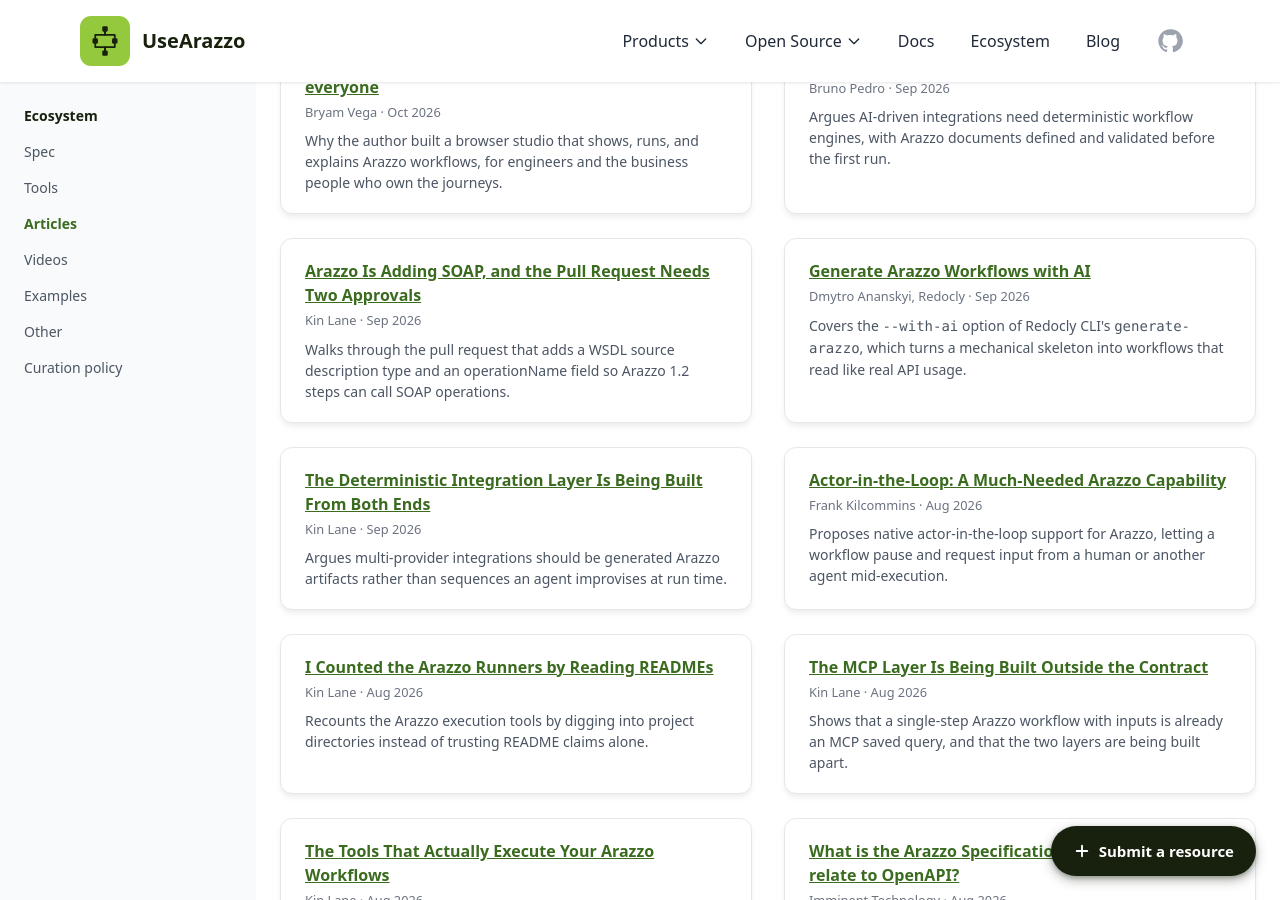
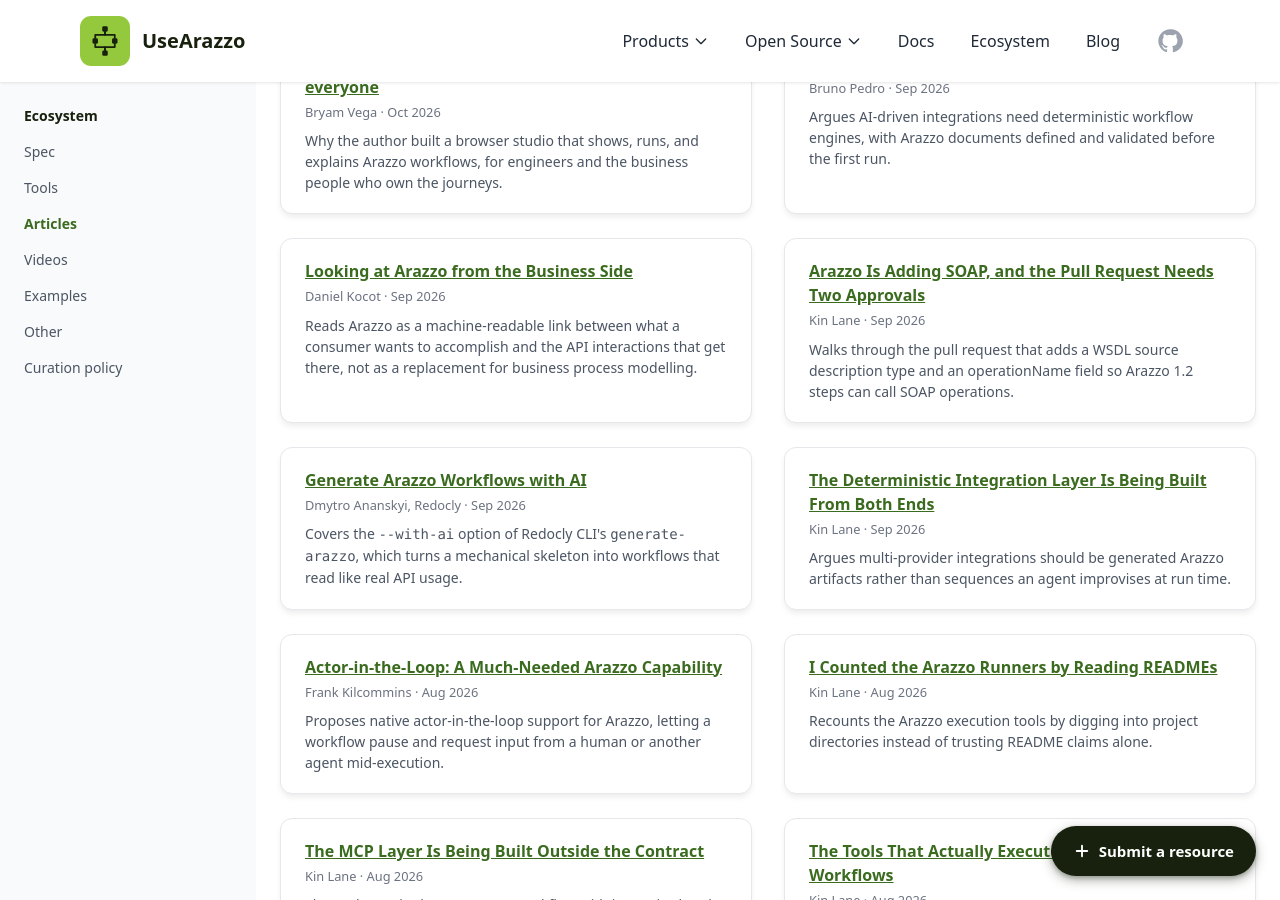
Before and after one commit to usearazzo/website, a Jekyll site: the page built from pages/ecosystem.html, in a window 1280 px wide and 900 px high, scrolled down 7621 px. Built offline with Jekyll 4.4.1, drawn with Linux system fonts in a browser that asks for light colours.

Commit message:
feat(ecosystem): add Daniel Kocot's article on Arazzo from the business side

```diff
--- a/pages/ecosystem.html
+++ b/pages/ecosystem.html
@@ -504,6 +504,11 @@
           <a href="https://apichangelog.substack.com/p/the-architectural-limits-of-agentic-ipaas" target="_blank" rel="noopener noreferrer">The Architectural Limits of Agentic iPaaS</a>
           <small>Bruno Pedro &middot; Sep 2026</small>
           <span class="note">Argues AI-driven integrations need deterministic workflow engines, with Arazzo documents defined and validated before the first run.</span>
+        </li>
+        <li>
+          <a href="https://www.linkedin.com/pulse/looking-arazzo-from-business-side-daniel-kocot-mqvke/" target="_blank" rel="noopener noreferrer">Looking at Arazzo from the Business Side</a>
+          <small>Daniel Kocot &middot; Sep 2026</small>
+          <span class="note">Reads Arazzo as a machine-readable link between what a consumer wants to accomplish and the API interactions that get there, not as a replacement for business process modelling.</span>
         </li>
         <li>
           <a href="https://apievangelist.com/2026/09/16/arazzo-is-adding-soap-and-the-pull-request-needs-two-approvals/" target="_blank" rel="noopener noreferrer">Arazzo Is Adding SOAP, and the Pull Request Needs Two Approvals</a>
```
